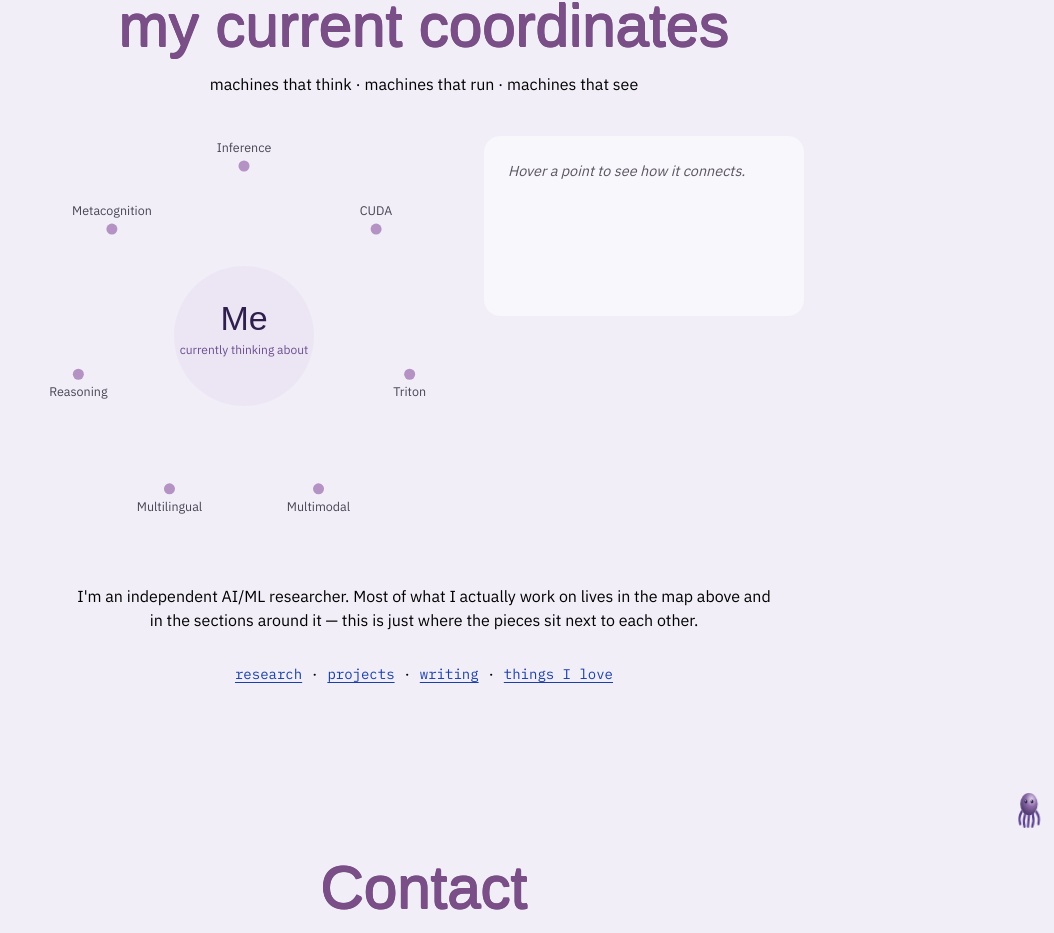
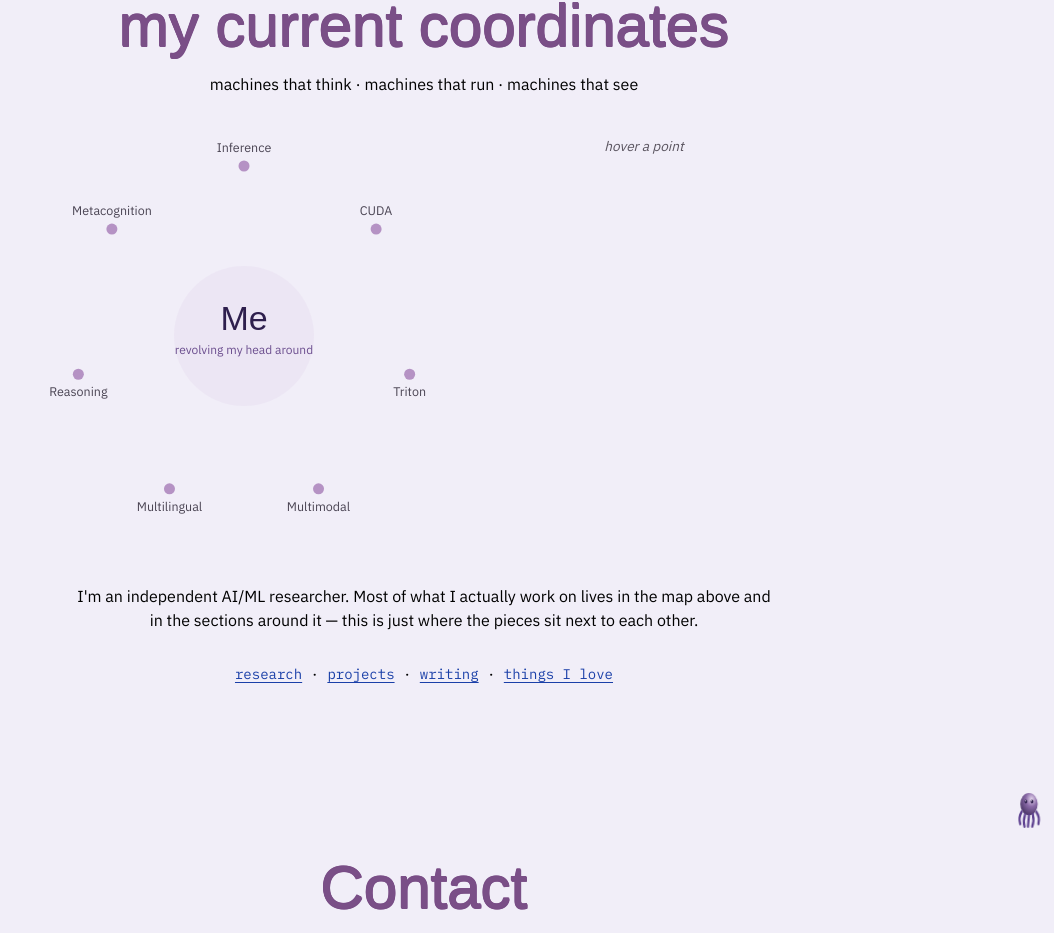
Before and after one commit to pranathi000/portfolio, a Next.js app: page / in a window 1280 px wide. Shown: the part 7033-7966 px from the top of the page, without its empty margins (226-1280 px from the left). Built offline with nearby package versions, Linux system fonts and the light colour scheme; a web font is replaced by a local one.

Commit message:
Update text and restructure activeNode display

```diff
--- a/components/AboutRing.tsx
+++ b/components/AboutRing.tsx
@@ -22,7 +22,7 @@ export default function AboutRing() {
           Me
         </text>
         <text x={CENTER} y={CENTER + 18} textAnchor="middle" fontSize="12" fill="#6B4E8E">
-          currently thinking about
+          revolving my head around
         </text>
 
         {aboutNodes.map((node, i) => {
@@ -65,9 +65,8 @@ export default function AboutRing() {
         })}
       </svg>
 
-      <div className="w-full max-w-xs min-h-[180px] bg-white/50 rounded-2xl p-6 text-left">
       {activeNode ? (
-          <>
+        <div className="w-full max-w-xs bg-white/50 rounded-2xl p-6 text-left">
           <div className="text-lg font-semibold mb-3">{activeNode.label}</div>
           <p className="text-[0.92rem] leading-relaxed mb-4">{activeNode.note}</p>
           <div className="border-t border-rule pt-3">
@@ -76,11 +75,12 @@ export default function AboutRing() {
               <div key={ci} className="text-[0.85rem]">{aboutNodes[ci].label}</div>
             ))}
           </div>
-          </>
+        </div>
       ) : (
-          <p className="text-faint text-[0.9rem] italic">Hover a point to see how it connects.</p>
+        <div className="hidden lg:flex w-full max-w-xs items-center justify-center">
+          <p className="text-faint text-[0.85rem] italic">hover a point</p>
+        </div>
       )}
-      </div>
     </div>
   );
 }
```
Lines whose indentation alone changed are shown as unchanged.
